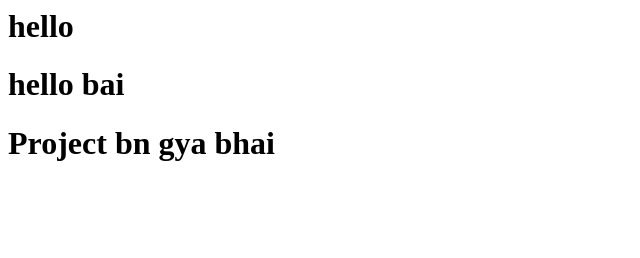
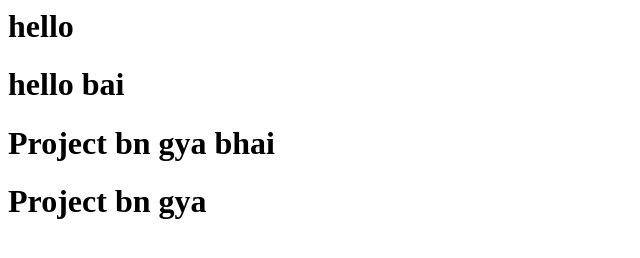
Before and after one commit to Pushkar-Gameti/jenkins, a plain HTML site: page index.html in a window 1280 px wide. Shown: the whole page, without its empty margins (0-640 px from the left). Drawn offline with Linux system fonts and the light colour scheme.

Commit message:
Update index.html

```diff
--- a/index.html
+++ b/index.html
@@ -3,3 +3,5 @@
 <h1>hello bai</h1>
 
 <h1>Project bn gya bhai</h1>
+
+<h1>Project bn gya</h1>
```
